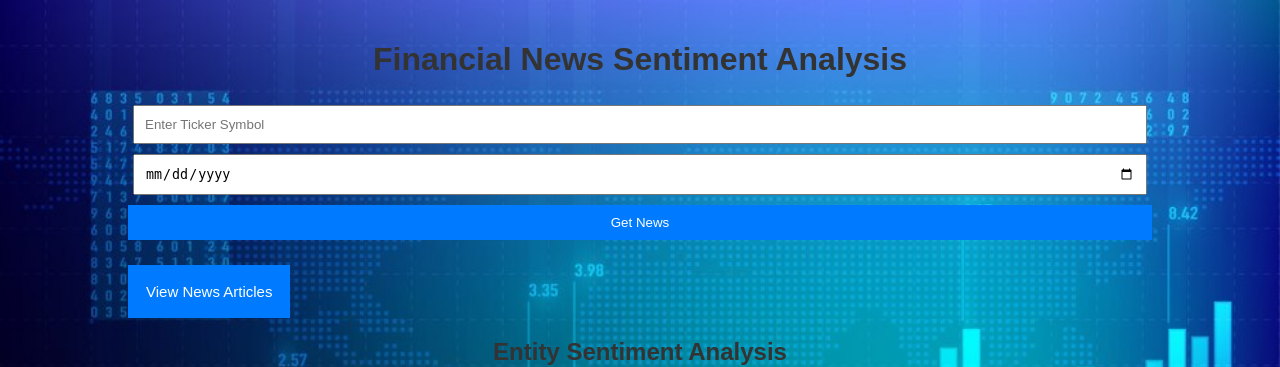
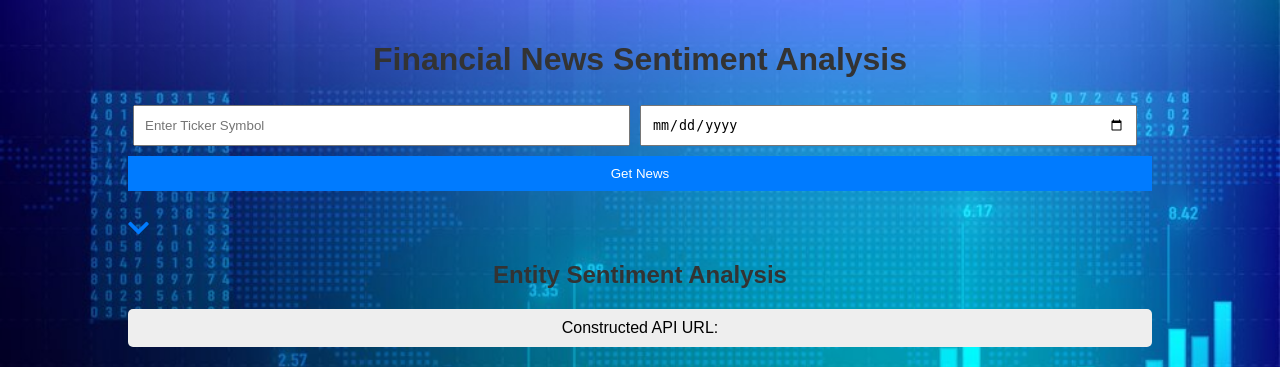
Before and after one commit to w0219156/FiscalFeel, a Flask app: page / in a window 1280 px wide. Shown: the top 367 px of the page. Run offline with Flask 3, Linux system fonts and the light colour scheme.

Commit message:
fixed ticker and date

```diff
--- a/static/css/style.css
+++ b/static/css/style.css
@@ -85,17 +85,30 @@ h1, h2 {
 
 .form-inline {
     display: flex;
+    justify-content: space-between;
+    align-items: center;
     flex-wrap: wrap;
-    align-items: center;
-    justify-content: space-between;
 }
+
+.form-group {
+    display: flex;
+    flex-grow: 1; /* Allows the group to grow and take available space */
+    margin-right: 10px; /* Spacing between form group and button */
+}
+
+.input-field {
+    margin: 5px;
+    flex-grow: 1; /* Allows the inputs to grow equally within the form group */
+}
+
+
 
 .input-field {
     margin: 5px;
     flex-grow: 1;
 }
 
-.collapsible {
+/* .collapsible {
     background-color: #007bff;
     color: white;
     cursor: pointer;
@@ -105,7 +118,7 @@ h1, h2 {
     outline: none;
     font-size: 15px;
     margin-top: 20px;
-}
+} */
 
 .active, .collapsible:hover {
     background-color: #0056b3;
@@ -121,3 +134,17 @@ h1, h2 {
 .sentiment-table th, .sentiment-table td {
     color: white;
 }
+
+.collapsible {
+    cursor: pointer;
+    font-size: 24px; /* Adjust size as needed */
+    color: #007bff; /* Adjust color as needed */
+    margin-top: 20px;
+    text-align: center;
+}
+
+/* Additional styling if needed */
+.content {
+    display: none;
+    /* Other styles */
+}
--- a/templates/index.html
+++ b/templates/index.html
@@ -1,22 +1,27 @@
 <!DOCTYPE html>
 <html lang="en">
+
 <head>
     <meta charset="UTF-8">
     <meta name="viewport" content="width=device-width, initial-scale=1.0">
     <title>Financial News Sentiment</title>
     <link rel="stylesheet" href="/static/css/style.css">
+    <link rel="stylesheet" href="https://cdnjs.cloudflare.com/ajax/libs/font-awesome/5.15.3/css/all.min.css">
 </head>
+
 <body>
     <div class="container">
         <h1>Financial News Sentiment Analysis</h1>
         <form method="POST" class="form-inline">
-            <input type="text" name="ticker" placeholder="Enter Ticker Symbol" class="input-field">
-            <input type="date" name="date" placeholder="Select Date" class="input-field">
+            <div class="form-group">
+                <input type="text" name="ticker" placeholder="Enter Ticker Symbol" class="input-field">
+                <input type="date" name="date" placeholder="Select Date" class="input-field">
+            </div>
             <button type="submit" class="submit-btn">Get News</button>
         </form>
 
         <div class="news-section">
-            <button class="collapsible">View News Articles</button>
+            <i class="fas fa-chevron-down collapsible"></i>
             <div class="content">
                 <ul>
                     {% for title, sentiment in news_data %}
@@ -55,10 +60,8 @@
     <script>
         // JavaScript for collapsible functionality
         var coll = document.getElementsByClassName("collapsible");
-        var i;
-
-        for (i = 0; i < coll.length; i++) {
-            coll[i].addEventListener("click", function() {
+        for (var i = 0; i < coll.length; i++) {
+            coll[i].addEventListener("click", function () {
                 this.classList.toggle("active");
                 var content = this.nextElementSibling;
                 if (content.style.display === "block") {
@@ -70,6 +73,8 @@
         }
     </script>
 </body>
+
 </html>
 </body>
+
 </html>
```
